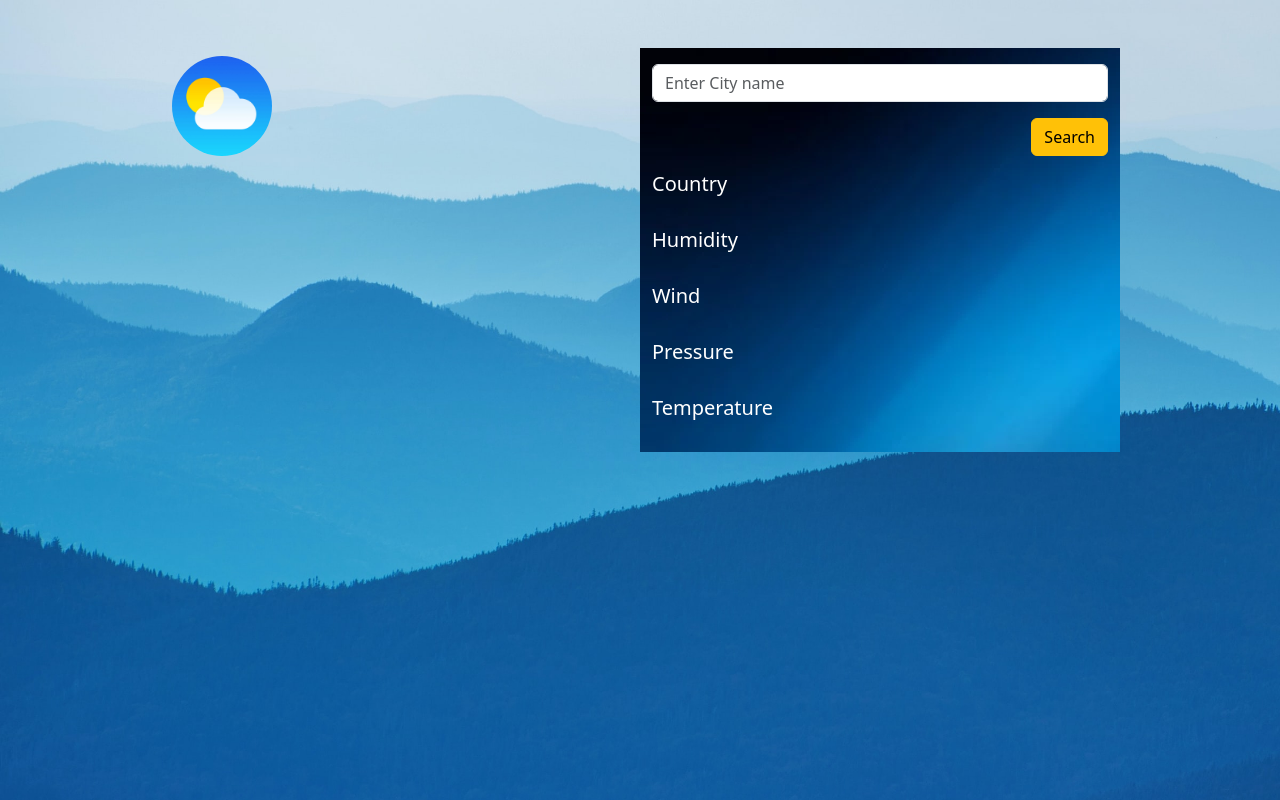
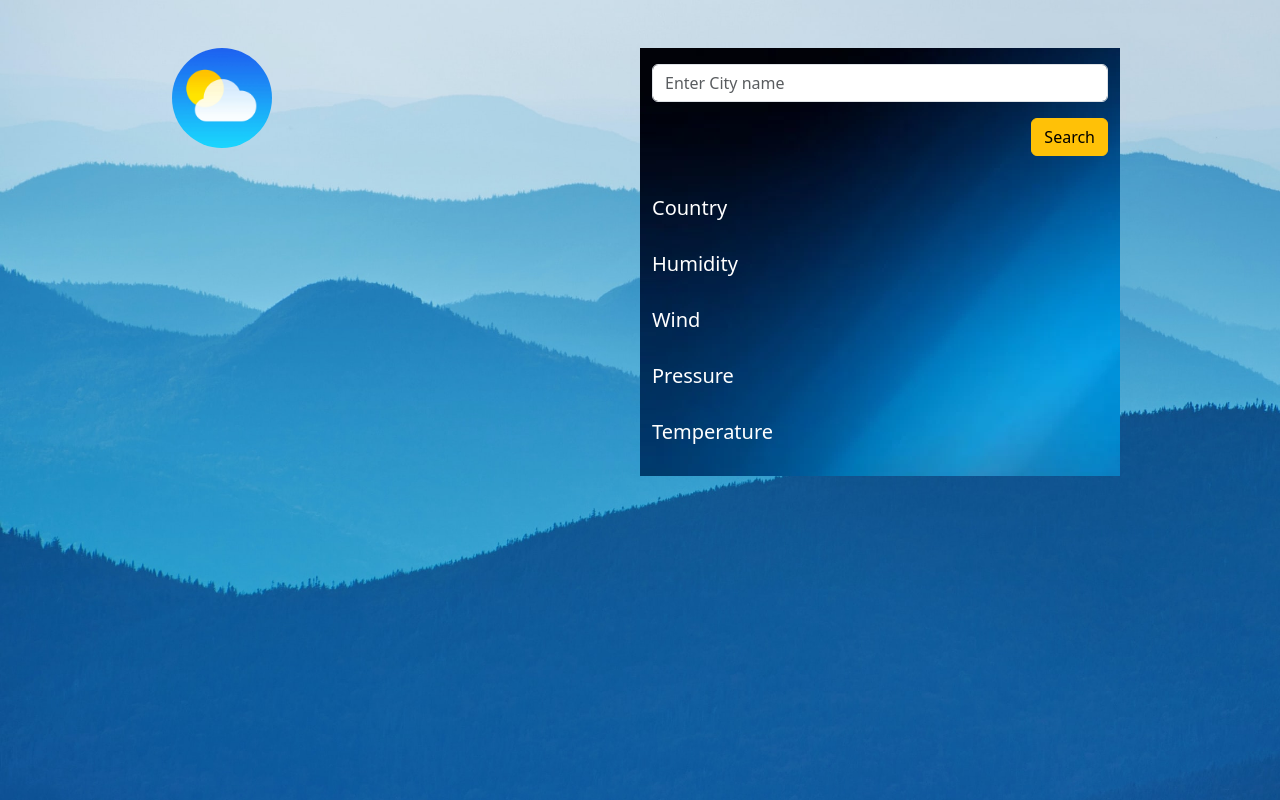
Before and after one commit to AryaAbish/weatherCheck, a plain HTML site: page index.html in a window 1280 px wide. Drawn offline with nearby package versions, Linux system fonts and the light colour scheme.

Commit message:
second commit

```diff
--- a/index.html
+++ b/index.html
@@ -8,23 +8,24 @@
         integrity="sha384-9ndCyUaIbzAi2FUVXJi0CjmCapSmO7SnpJef0486qhLnuZ2cdeRhO02iuK6FUUVM" crossorigin="anonymous">
     <title>Document</title>
 </head>
+
 <body background="./bg.jpg" style="background-size: cover;">
     <div class="container w-75 mt-5">
         <div class="row">
-            <div class="col">
-                <h1 id="count" class="text-warning"></h1>
-                <h6 id="feels"class="text-warning"></h6>
+            <div class="col-lg-6 col-md-3 col-sm-12">
                 <img src="./logo.png" alt="logo" height="100px" width="100px" style="border-radius: 50px;">
+                <h1 id="count" style="color: rgb(32, 32, 141);"></h1>
+                <h6 id="feels" style="color: rgb(32, 32, 141);"></h6>
             </div>
-            <div class="col text-white" style="background: url(./dual.webp);">
+            <div class="col-lg-6 col-md-9 col-sm-12 text-white" style="background: url(./dual.webp);">
                 <input id="city" type="text" class="form-control mt-3" placeholder="Enter City name">
                 <div class="text-end">
                     <button onclick="searchData()" class="btn btn-warning mt-3 mb-3">Search</button>
                     <div id="refr"></div>
                 </div>
 
-                <div class="col-lg-6 col-md-12 col-sm-12">
-                    <div class="row ">
+                <div class="col-lg-12 col-md-12 col-sm-6">
+                    <div class="row mt-4 mb-4">
                         <div class="col">
                             <h5>Country</h5>
                         </div>
@@ -67,7 +68,6 @@
                 </div>
             </div>
         </div>
-
     </div>
 </body>
 <script>
@@ -89,7 +89,7 @@
             // console.log(pressure);
             temp = cdata.main.temp
             // console.log(temp);
-            feel=cdata.main.feels_like
+            feel = cdata.main.feels_like
 
             coun.innerHTML = `${country}`
             humi.innerHTML = `${humidity}`
@@ -97,14 +97,14 @@
             press.innerHTML = `${pressure}`
             tem.innerHTML = `${temp}`
             count.innerHTML = `${city}`
-            feels.innerHTML=` feels like ${feel}`
+            feels.innerHTML = ` feels like ${feel}`
 
-            refr.innerHTML=`<button id="refresh" class="btn btn-warning mt-3 mb-3" onclick="refresh()">Refresh</button>`
+            refr.innerHTML = `<button id="refresh" class="btn btn-warning mt-3 mb-3" onclick="refresh()">Refresh</button>`
         }
     }
 
-    function refresh(){
-        window.location='index.html'
+    function refresh() {
+        window.location = 'index.html'
     }
 
 </script>
```
